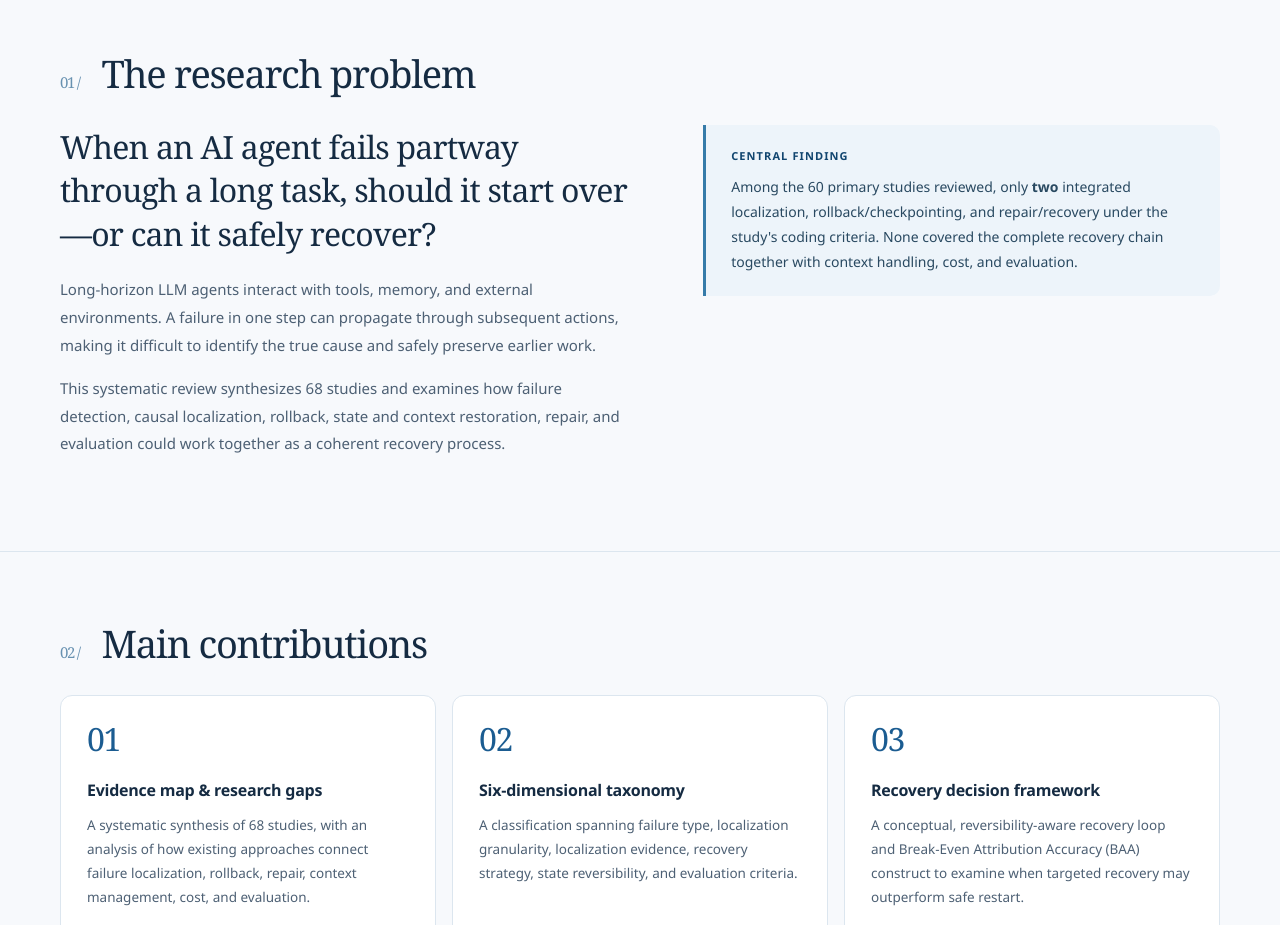
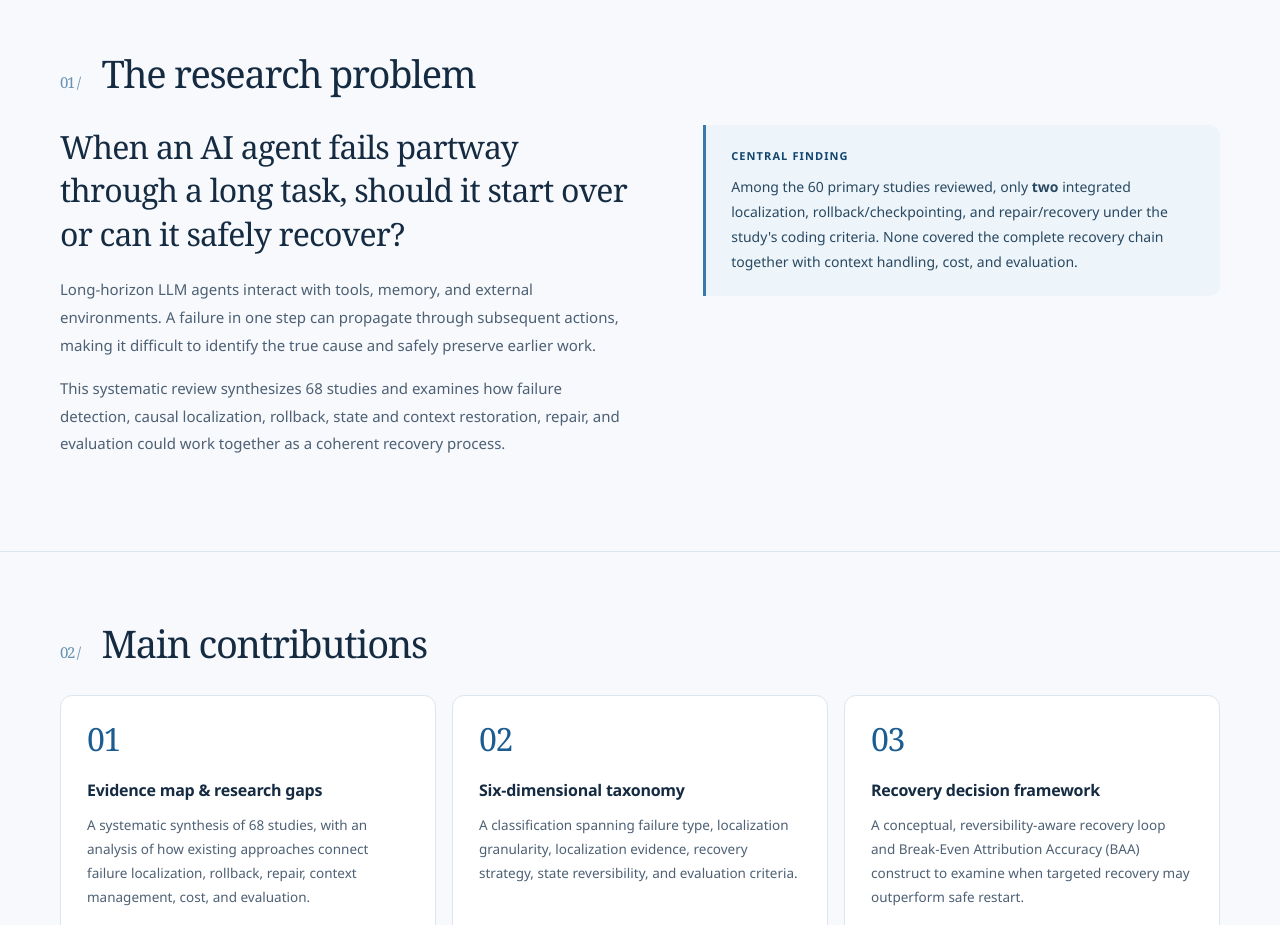
Before and after one commit to saqibshouqi/llm-agent-failure-attribution-review, a plain HTML site: page index.html in a window 1280 px wide. Shown: the part 880-1805 px from the top of the page. Drawn offline with Linux system fonts and the light colour scheme.

Commit message:
Fix punctuation in overview-highlight paragraph

```diff
--- a/index.html
+++ b/index.html
@@ -243,7 +243,7 @@
         <div class="section-heading"><h2 id="overview-heading"><span class="section-number">01 /</span> The research problem</h2></div>
         <div class="overview-grid">
           <div>
-            <p class="overview-highlight">When an AI agent fails partway through a long task, should it start over—or can it safely recover?</p>
+            <p class="overview-highlight">When an AI agent fails partway through a long task, should it start over or can it safely recover?</p>
             <p class="overview-copy">Long-horizon LLM agents interact with tools, memory, and external environments. A failure in one step can propagate through subsequent actions, making it difficult to identify the true cause and safely preserve earlier work.</p>
             <p class="overview-copy">This systematic review synthesizes 68 studies and examines how failure detection, causal localization, rollback, state and context restoration, repair, and evaluation could work together as a coherent recovery process.</p>
           </div>
```
